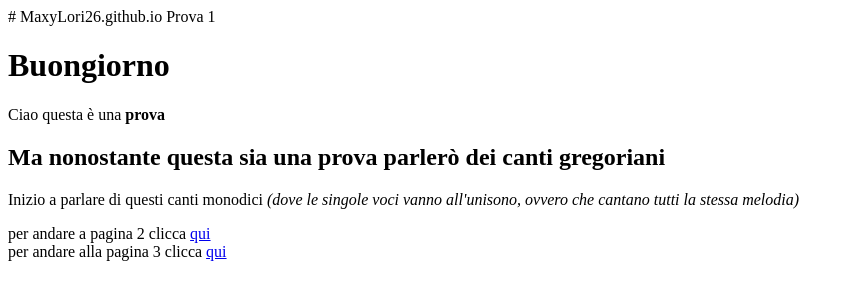
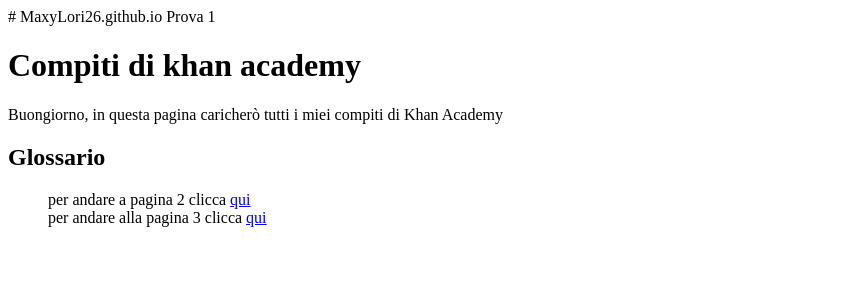
Before and after one commit to MaxyLori26/MaxyLori26.github.io, a plain HTML site: page index.html in a window 1280 px wide. Shown: the whole page, without its empty margins (0-854 px from the left). Drawn offline with Linux system fonts and the light colour scheme.

Commit message:
Ho RISALVATO per sicurezza

```diff
--- a/index.html
+++ b/index.html
@@ -3,25 +3,22 @@ Prova 1
 <html>
     <head>
 <title>
-    Prova-canti gregoriani
+    Prova compiti di khan academy
 </title>
     </head>
     <body>
         <h1>
-            Buongiorno
+            Compiti di <STRONG>khan academy</STRONG>
         </h1>
-<p>
-    Ciao questa è una <strong>prova</strong>
-</p>
-<h2>Ma nonostante questa sia una prova parlerò dei canti gregoriani</h2>
     <p>
-        Inizio a parlare di questi canti monodici
-        <i>(dove le singole voci vanno all'unisono, ovvero che cantano tutti la stessa melodia)</i>
+        Buongiorno, in questa pagina caricherò tutti i miei compiti di Khan Academy
     </p>
-    <p>
+    <h2>Glossario</h2>
+    <ul>
+        <p>
         per andare a pagina 2 clicca <a href="2.html">qui</a> <br>
         per andare alla pagina 3 clicca <a href="3.html">qui</a>
     </p>
-
+    </ul>
 </body>
 </html>
```
